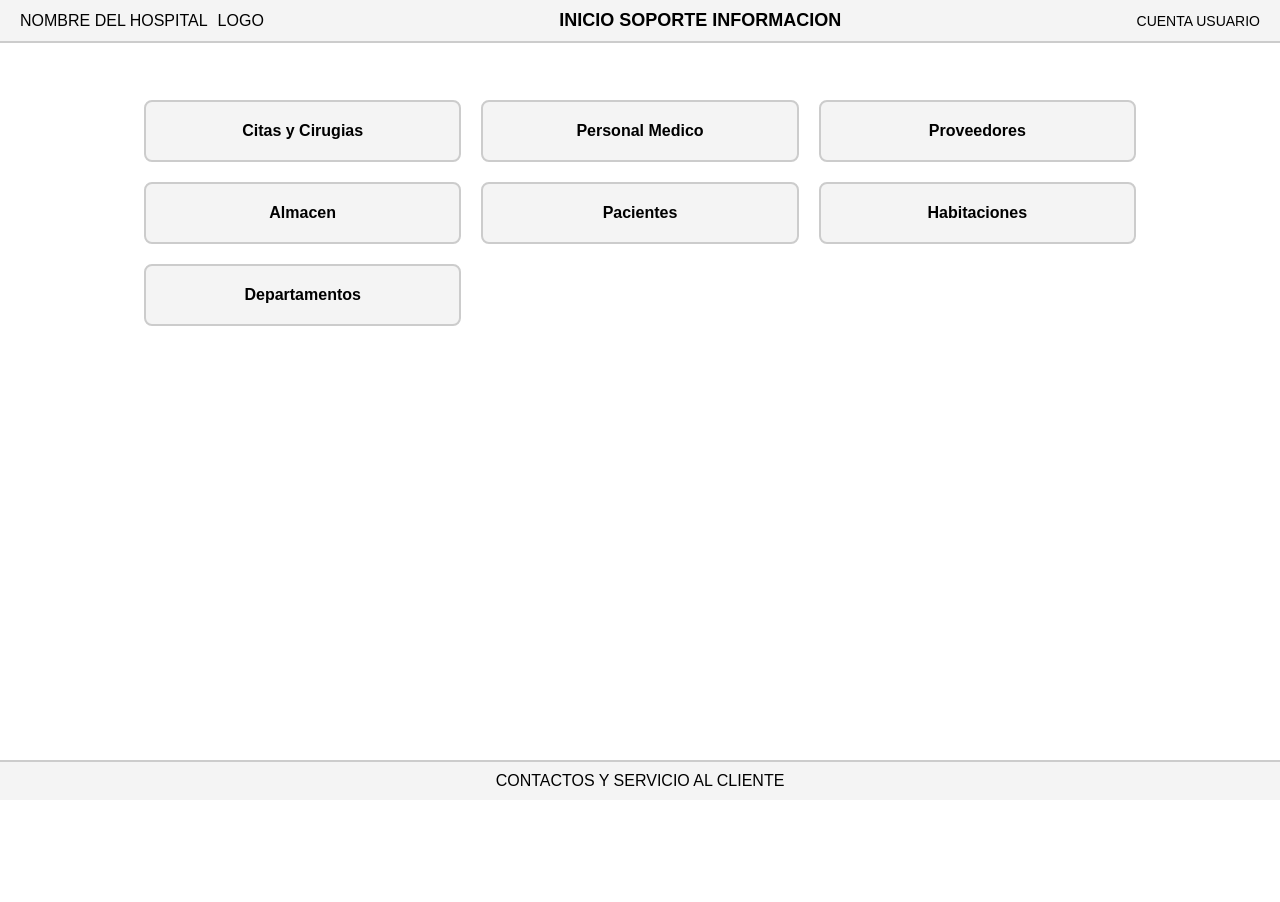
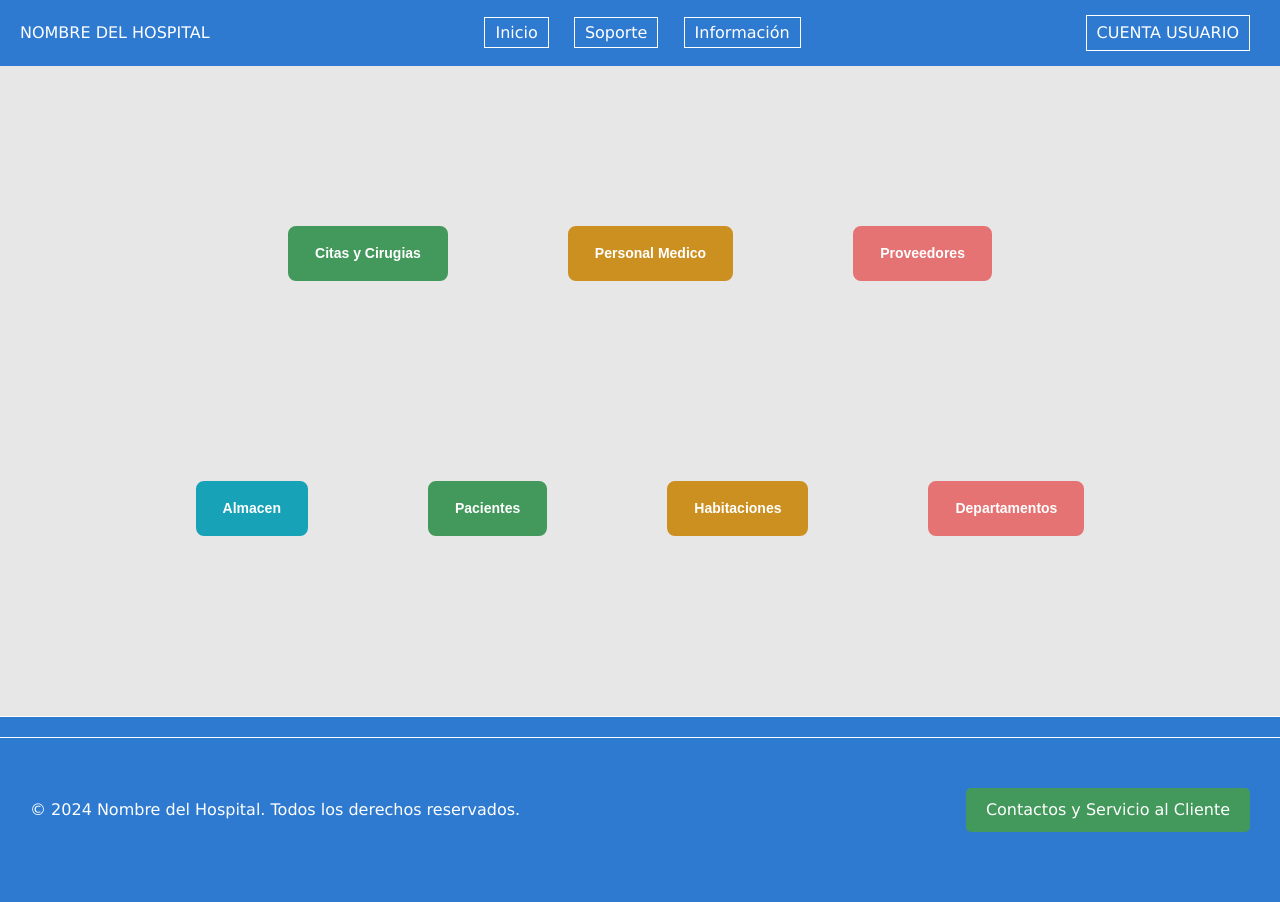
Before and after one commit to Eduardo37830/ingenieriaSoftware1, a Flask app: page /Administrador in a window 1280 px wide. Before the commit the page ends 786 px from the top, so only its background shows below. Run offline with Flask 3, Linux system fonts and the light colour scheme.

Commit message:
adaptar el nuevo fooder and header

```diff
--- /dev/null
+++ b/app/static/styles/admistrador.css
@@ -0,0 +1,70 @@
+/* Contenedor principal */
+.button-container {
+	display: flex;
+	gap: 20px; /* Espaciado entre los botones */
+	justify-content: center;
+	align-items: center;
+	padding: 50px;
+}
+
+/* Botones personalizados */
+.custom-btn {
+	display: inline-block;
+	text-align: center;
+	text-decoration: none;
+	font-size: 14px;
+	padding: 15px 25px;
+	border: 2px solid transparent;
+	border-radius: 8px; /* Bordes redondeados */
+	font-family: Arial, sans-serif;
+	font-weight: bold;
+	transition: all 0.3s ease;
+}
+
+/* Botón 1 */
+.custom-btn-1 {
+	background-color: var(--boton); /* Azul */
+	color: #ffffff;
+	border-color: var(--boton);
+}
+
+.custom-btn-1:hover {
+	background-color: #0056b3;
+	border-color: #0056b3;
+}
+
+/* Botón 2 */
+.custom-btn-2 {
+	background-color: var(--notificaciones); /* Verde */
+	color: #ffffff;
+	border-color: var(--notificaciones);
+}
+
+.custom-btn-2:hover {
+	background-color: #0056b3;
+	border-color: #0056b3;
+}
+
+/* Botón 3 */
+.custom-btn-3 {
+	background-color: var(--alerta);
+	color: #ffffff;
+	border-color: var(--alerta);
+}
+
+.custom-btn-3:hover {
+	background-color: #0056b3;
+	border-color: #0056b3;
+}
+
+/* Botón 4 */
+.custom-btn-4 {
+	background-color: #17a2b8; /* Celeste */
+	color: #ffffff;
+	border-color: #17a2b8;
+}
+
+.custom-btn-4:hover {
+	background-color: #0056b3;
+	border-color: #0056b3;
+}
--- a/app/templates/inicioAdministrador.html
+++ b/app/templates/inicioAdministrador.html
@@ -1,120 +1,26 @@
-<!DOCTYPE html>
-<html lang="es">
+
+{% extends "base.html" %}
+
+{% block title %}Inicio Admistrador{% endblock %}
+
+{% block content %}
 <head>
-    <meta charset="UTF-8">
-    <meta name="viewport" content="width=device-width, initial-scale=1.0">
-    <title>Dashboard Hospital</title>
-    <style>
-        * {
-            margin: 0;
-            padding: 0;
-            box-sizing: border-box;
-        }
-
-        body {
-            display: flex;
-            flex-direction: column;
-            min-height: 100vh;
-            font-family: Arial, sans-serif;
-        }
-
-        header {
-            position: fixed;
-            top: 0;
-            left: 0;
-            width: 100%;
-            background-color: #f4f4f4;
-            display: flex;
-            justify-content: space-between;
-            align-items: center;
-            padding: 10px 20px;
-            border-bottom: 2px solid #ccc;
-            z-index: 1000;
-        }
-
-        header .logo-section {
-            display: flex;
-            align-items: center;
-            gap: 10px;
-        }
-
-        header .nav-section {
-            flex-grow: 1;
-            text-align: center;
-        }
-
-        header .nav-section span {
-            font-size: 18px;
-            font-weight: bold;
-        }
-
-        header .user-section {
-            font-size: 14px;
-        }
-
-        main {
-            flex: 1;
-            margin-top: 80px; /* espacio para el header */
-            padding: 20px;
-            display: flex;
-            flex-direction: column;
-            align-items: center;
-            gap: 20px;
-        }
-
-        .grid-container {
-            display: grid;
-            grid-template-columns: repeat(3, 1fr);
-            gap: 20px;
-            width: 80%;
-        }
-
-        .grid-item {
-            background-color: #f4f4f4;
-            padding: 20px;
-            text-align: center;
-            font-weight: bold;
-            border: 2px solid #ccc;
-            border-radius: 8px;
-            cursor: pointer;
-        }
-
-        footer {
-            background-color: #f4f4f4;
-            text-align: center;
-            padding: 10px;
-            border-top: 2px solid #ccc;
-            position: fixed;
-            bottom: 0;
-            left: 0;
-            width: 100%;
-        }
-    </style>
+    <link rel="stylesheet"
+        href="{{ url_for('static', filename='styles/admistrador.css') }}">
+    <title>Inicio Admistrador</title>
 </head>
-<body>
-    <header>
-        <div class="logo-section">
-            <div>NOMBRE DEL HOSPITAL</div>
-            <div>LOGO</div>
+<main>
+    <div class="button-container">
+        <div class="button-container" ><bottom id="citasycirugias" class="custom-btn custom-btn-1">Citas y Cirugias</bottom></div>
+        <div class="button-container"><bottom id="personalmedico"class="custom-btn custom-btn-2">Personal Medico</bottom></div>
+        <div class="button-container"><bottom id="proveedores"class="custom-btn custom-btn-3">Proveedores</bottom></div>
     </div>
-        <div class="nav-section">
-            <span>INICIO SOPORTE INFORMACION</span>
+    <div class="button-container">
+        <div class="button-container"><bottom id="almacen"class="custom-btn custom-btn-4">Almacen</bottom></div>
+        <div class="button-container"><bottom id="pacientes" class="custom-btn custom-btn-1">Pacientes</bottom></div>
+        <div class="button-container"><bottom id="habitaciones"class="custom-btn custom-btn-2">Habitaciones</bottom></div>
+        <div class="button-container"><bottom id="departamentos"class="custom-btn custom-btn-3">Departamentos</bottom></div>
     </div>
-        <div class="user-section">
-            CUENTA USUARIO
-        </div>
-    </header>
-
-    <main>
-        <div class="grid-container">
-            <div class="grid-item"><bottom id="citasycirugias">Citas y Cirugias</bottom></div>
-            <div class="grid-item"><bottom id="personalmedico">Personal Medico</bottom></div>
-            <div class="grid-item"><bottom id="proveedores">Proveedores</bottom></div>
-            <div class="grid-item"><bottom id="almacen">Almacen</bottom></div>
-            <div class="grid-item"><bottom id="pacientes">Pacientes</bottom></div>
-            <div class="grid-item"><bottom id="habitaciones">Habitaciones</bottom></div>
-            <div class="grid-item"><bottom id="departamentos">Departamentos</bottom></div>
-
     <script>
         document.getElementById("citasycirugias").addEventListener("click", function () {
             const body = document.body;
@@ -165,13 +71,6 @@
                 window.location.href = "/Administrador/departamentos";
             }, 1000);
         });
-
     </script>
-        </div>
 </main>
-
-    <footer>
-        CONTACTOS Y SERVICIO AL CLIENTE
-    </footer>
-</body>
-</html>
+{% endblock %}
```
Also changed, not shown: app/templates/personalMedicoAdmistrador.html (+5 -116 lines). Lines whose indentation alone changed are shown as unchanged.
